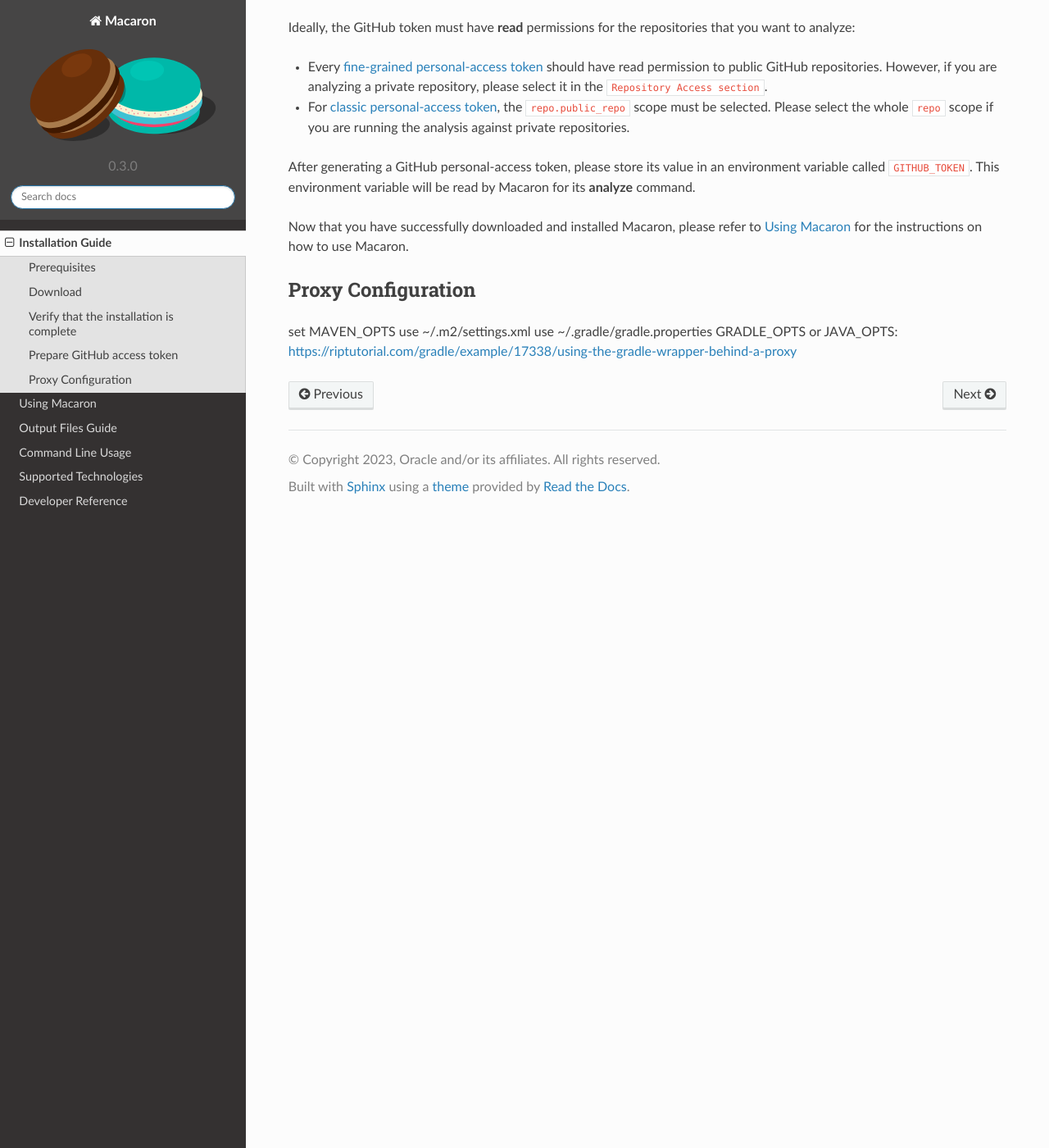
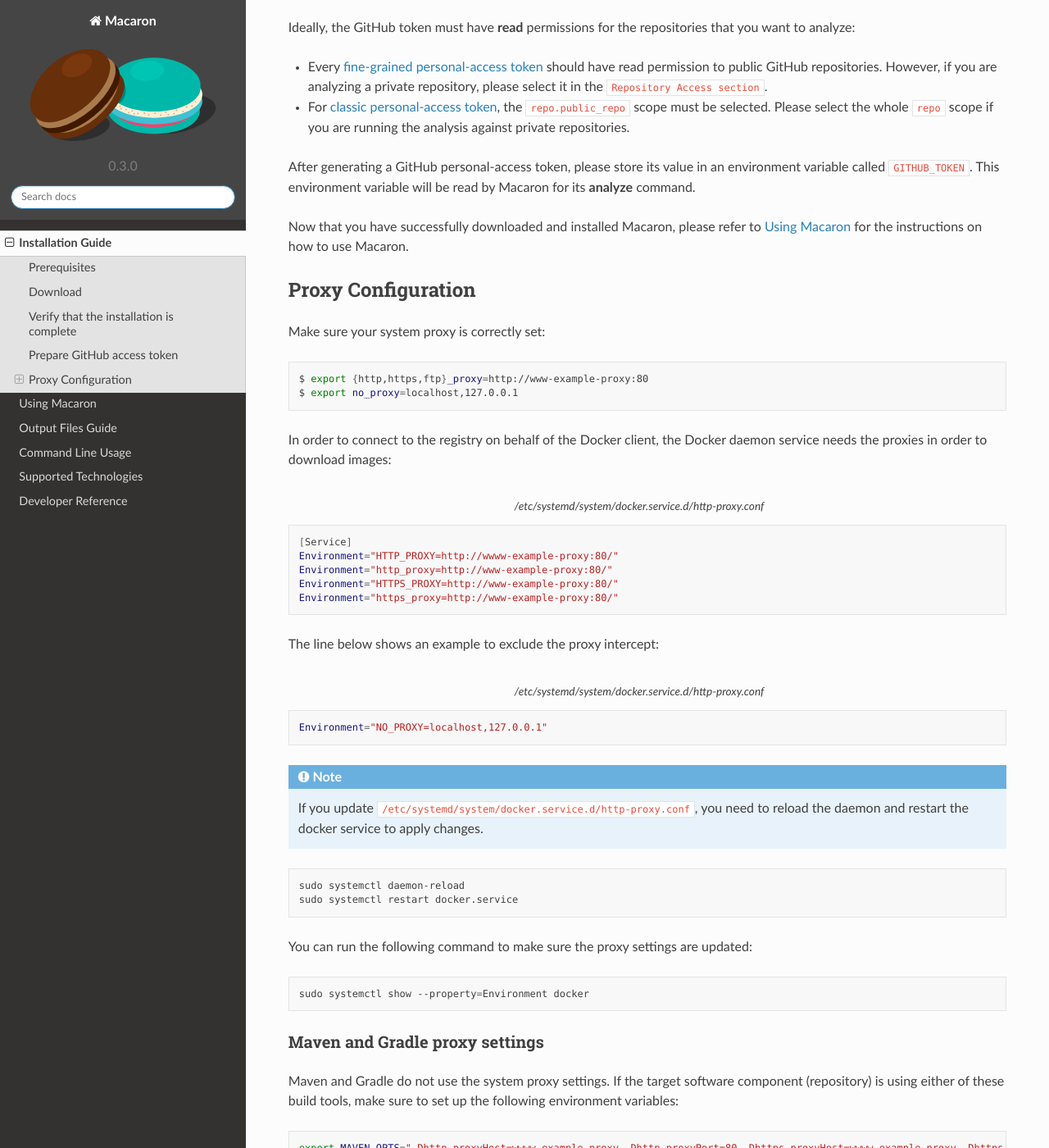
Before and after one commit to oracle/macaron, a Sphinx documentation site: the page built from docs/source/pages/installation.rst, in a window 1280 px wide and 1400 px high, scrolled down 1421 px. Shown: the whole window at 82% size. Built offline with Sphinx 7.4.7 and the Read the Docs theme 2.0.0, drawn with Linux system fonts in a browser that asks for light colours; some of the changed text lies outside the part shown.

Commit message:
docs: add documentation to set up proxy
Signed-off-by: behnazh-w <behnaz.hassanshahi@oracle.com>

```diff
--- a/docs/source/pages/installation.rst
+++ b/docs/source/pages/installation.rst
@@ -74,7 +74,60 @@
 Proxy Configuration
 -------------------
 
-set MAVEN_OPTS
-use ~/.m2/settings.xml
-use ~/.gradle/gradle.properties
-GRADLE_OPTS or JAVA_OPTS: https://riptutorial.com/gradle/example/17338/using-the-gradle-wrapper-behind-a-proxy
+Make sure your system proxy is correctly set:
+
+.. code-block:: shell
+
+   $ export {http,https,ftp}_proxy=http://www-example-proxy:80
+   $ export no_proxy=localhost,127.0.0.1
+
+In order to connect to the registry on behalf of the Docker client, the Docker daemon service needs the proxies in order to download images:
+
+.. code-block:: shell
+   :caption:    /etc/systemd/system/docker.service.d/http-proxy.conf
+   :name: docker-proxy-conf-proxies
+
+   [Service]
+   Environment="HTTP_PROXY=http://wwww-example-proxy:80/"
+   Environment="http_proxy=http://www-example-proxy:80/"
+   Environment="HTTPS_PROXY=http://www-example-proxy:80/"
+   Environment="https_proxy=http://www-example-proxy:80/"
+
+The line below shows an example to exclude the proxy intercept:
+
+.. code-block:: shell
+   :caption:    /etc/systemd/system/docker.service.d/http-proxy.conf
+   :name: docker-proxy-conf-no-proxy
+
+   Environment="NO_PROXY=localhost,127.0.0.1"
+
+.. note:: If you update ``/etc/systemd/system/docker.service.d/http-proxy.conf``, you need to reload the daemon and restart the docker service to apply changes.
+
+.. code-block:: shell
+
+  sudo systemctl daemon-reload
+  sudo systemctl restart docker.service
+
+You can run the following command to make sure the proxy settings are updated:
+
+.. code-block:: shell
+
+  sudo systemctl show --property=Environment docker
+
+'''''''''''''''''''''''''''''''
+Maven and Gradle proxy settings
+'''''''''''''''''''''''''''''''
+
+Maven and Gradle do not use the system proxy settings. If the target software component (repository)
+is using either of these build tools, make sure to set up the following environment variables:
+
+.. code-block:: shell
+
+  export MAVEN_OPTS="-Dhttp.proxyHost=wwww-example-proxy -Dhttp.proxyPort=80 -Dhttps.proxyHost=wwww-example-proxy -Dhttps.proxyPort=80"
+  export GRADLE_OPTS="-Dhttp.proxyHost=wwww-example-proxy -Dhttp.proxyPort=80 -Dhttps.proxyHost=wwww-example-proxy -Dhttps.proxyPort=80"
+
+In addition, Macaron uses the global settings files for Maven and Gradle if present on the host machine and copies them to
+the Docker container. You can set up your proxy settings in the following files:
+
+* ``~/.m2/settings.xml``
+* ``~/.gradle/gradle.properties``
```
Also changed, not shown: 1 other file.
